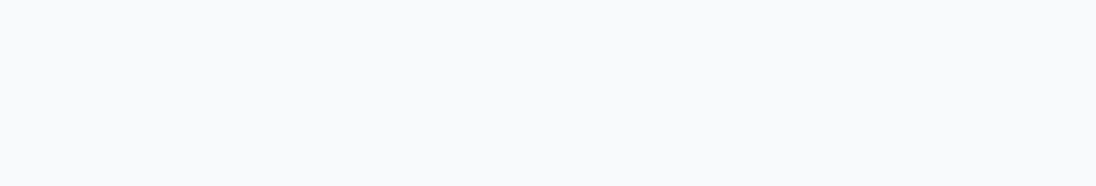
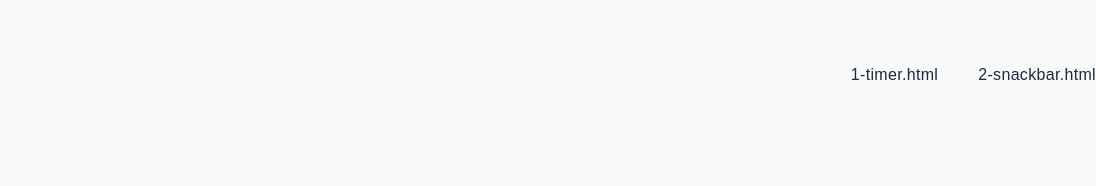
Before and after one commit to Shido337/goit-js-hw-10, a website built with Vite: page src/index.html in a window 1280 px wide. Shown: the top 186 px of the page, 184-1280 px from the left. Built offline with nearby package versions, Linux system fonts and the light colour scheme.

Commit message:
Fix: ensure links are present in both index.html and header with correct paths

```diff
--- a/src/index.html
+++ b/src/index.html
@@ -10,12 +10,14 @@
   <body>
     <load src="./partials/header.html" icon-path="img/sprite.svg#logo" />
 
+    <nav>
+      <ul>
+        <li><a href="./1-timer.html">1-timer.html</a></li>
+        <li><a href="./2-snackbar.html">2-snackbar.html</a></li>
+      </ul>
+    </nav>
+
     <main>
-      <ul>
-        <li><a href="1-timer.html">1-timer.html</a></li>
-        <li><a href="2-snackbar.html">2-snackbar.html</a></li>
-      </ul>
-
       <!-- Loads the specified .html file -->
       <load src="./partials/vite-promo.html" />
       <load src="./partials/badges.html" />
--- a/src/partials/header.html
+++ b/src/partials/header.html
@@ -6,6 +6,14 @@
           <use href="{=$icon-path}"></use>
         </svg>
       </a>
+      <ul class="nav-list">
+        <li class="nav-item">
+          <a class="nav-link" href="./1-timer.html">1-timer.html</a>
+        </li>
+        <li class="nav-item">
+          <a class="nav-link" href="./2-snackbar.html">2-snackbar.html</a>
+        </li>
+      </ul>
     </nav>
   </div>
 </header>
```
